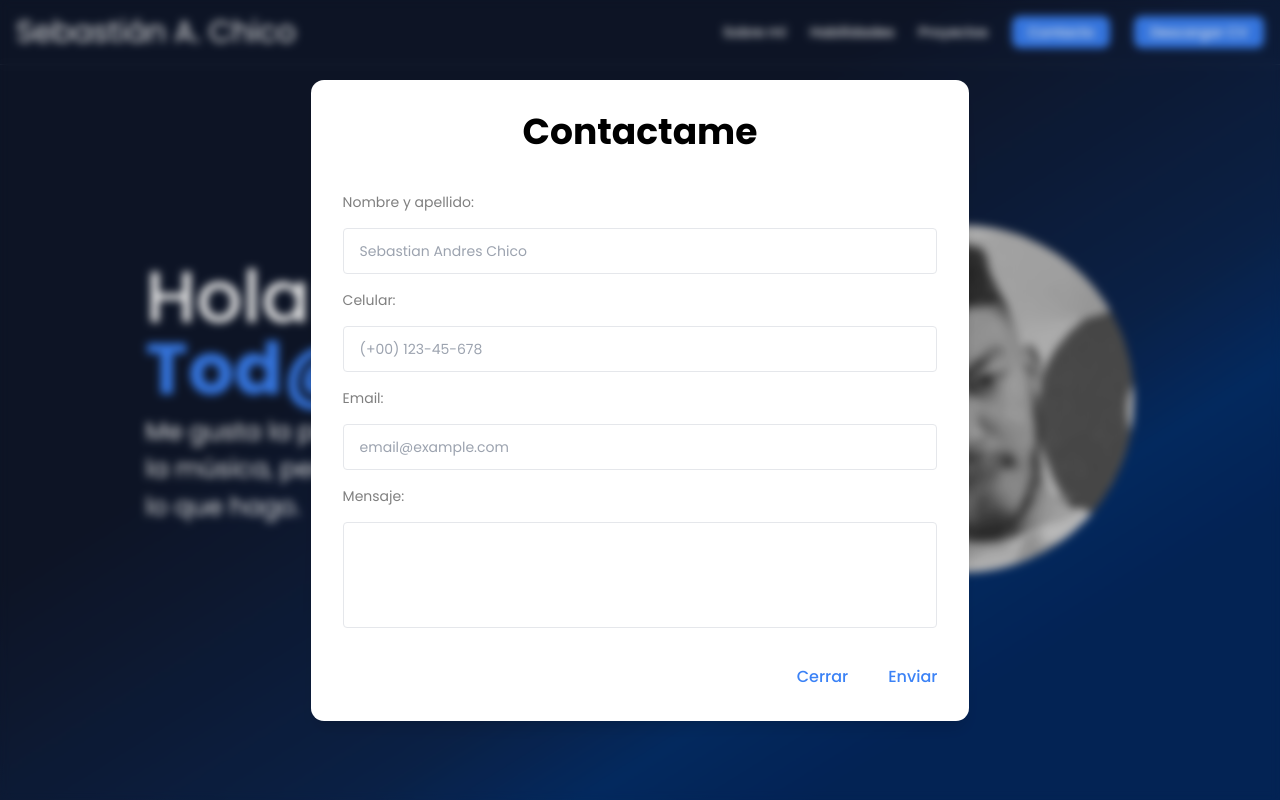
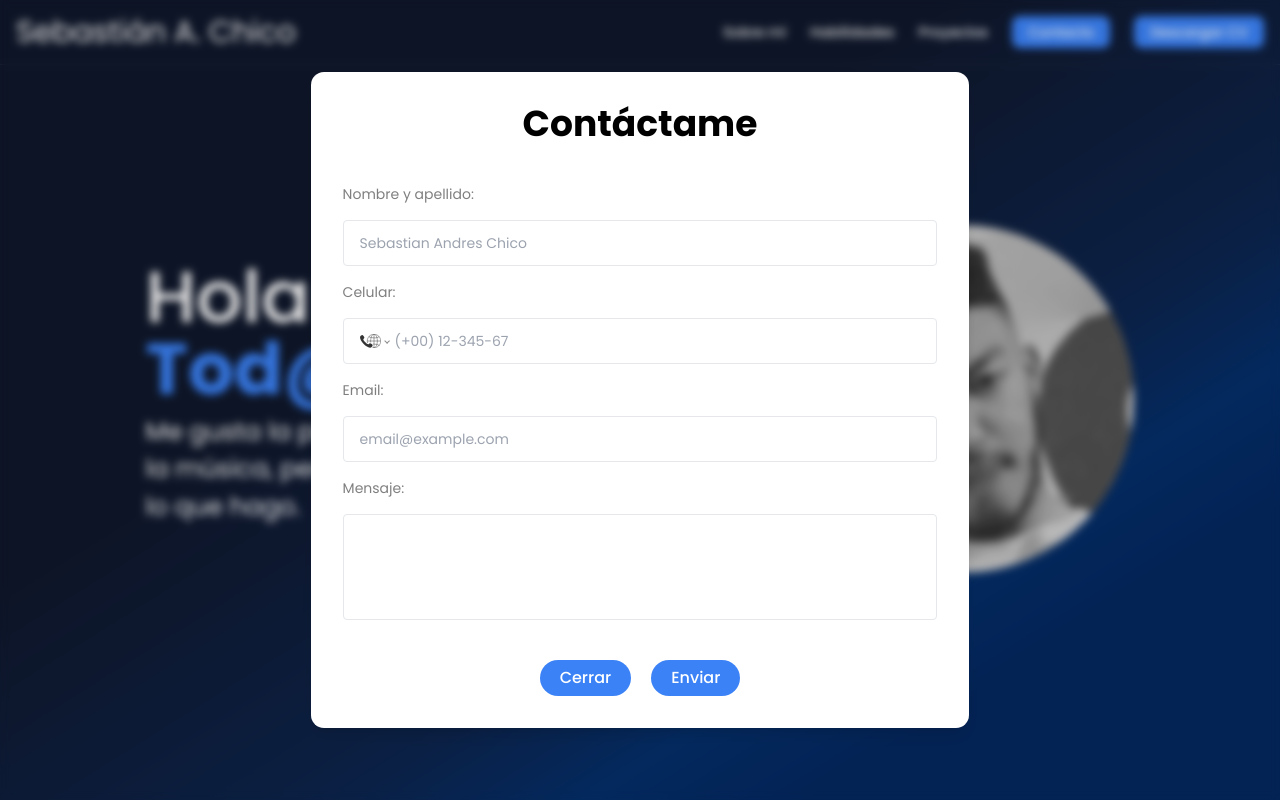
Before and after one commit to sebvsch/Portfolio, a React (Vite) app: page / in a window 1280 px wide. Both pictures are taken after a click on the button "Contacto". Built offline with nearby package versions, Linux system fonts and the light colour scheme; grey boxes are pictures that could not be loaded.

Commit message:
validacion numero telefonico

```diff
--- a/package.json
+++ b/package.json
@@ -13,6 +13,7 @@
     "@emailjs/browser": "^3.11.0",
     "react": "^18.2.0",
     "react-dom": "^18.2.0",
+    "react-phone-number-input": "^3.3.7",
     "react-router-dom": "^6.16.0",
     "sweetalert2": "^11.7.32"
   },
--- a/src/components/ModalContacto.jsx
+++ b/src/components/ModalContacto.jsx
@@ -1,18 +1,27 @@
 import { AppContext } from "../context/AppContext";
-import React, { useContext, useRef } from "react";
+import React, { useContext } from "react";
+import 'react-phone-number-input/style.css'
+import PhoneInput from 'react-phone-number-input'
 
 function ModalContacto() {
-    const { setMostrarModal, handleSubmit, form, setForm, handleForm, enviarForm } = useContext(AppContext);
+    const { setMostrarModal, handleSubmit, form, handleForm, enviarForm, number, setNumber, handleChange } = useContext(AppContext);
+
 
     return (
         <div className="fixed inset-0 bg-black bg-opacity-10 backdrop-blur-sm flex justify-center items-center">
-            <div className="bg-white p-8 rounded-[13px] flex flex-col justify-center items-center gap-6 shadow-lg ">
+            <div className="bg-white p-8 rounded-[13px] flex flex-col justify-center items-center gap-6 shadow-lg">
                 <div>
                     <form
                         ref={enviarForm}
                         onChange={handleForm}
-                        onSubmit={handleSubmit}>
-                        <h1 className="text-4xl font-bold mb-10 px-[5em]">Contactame</h1>
+                        onSubmit={(e) => {
+                            handleSubmit(e);
+                            setMostrarModal(false);
+                        }}
+                        className="flex flex-col"
+                    >
+                        <h1 className="text-4xl font-bold mb-10 px-[5em]">Contáctame</h1>
+
                         <label className="block mb-4 text-black/50">Nombre y apellido:</label>
                         <input
                             className="border rounded py-3 px-4 mb-4 w-full"
@@ -23,12 +32,12 @@ function ModalContacto() {
                             required
                         />
                         <label className="block mb-4 text-black/50">Celular:</label>
-                        <input
+                        <PhoneInput
                             className="border rounded py-3 px-4 mb-4 w-full"
-                            value={form.celular}
                             name="user_phone"
-                            type="text"
-                            placeholder="(+00) 123-45-678"
+                            country={number}
+                            placeholder="(+00) 12-345-67"
+                            onChange={(value) => { setNumber(value)}}
                             required
                         />
                         <label className="block mb-4 text-black/50">Email:</label>
@@ -48,20 +57,22 @@ function ModalContacto() {
                             rows="4"
                             required
                         ></textarea>
-                        <div className="flex justify-end items-center mt-4 gap-10">
+                        <div className="flex justify-center mt-6 gap-5">
                             <button
-                                className="text-base font-medium text-blue-500 "
+                                className="text-base font-medium text-blue-500 bg-blue-500 text-white p-1.5 px-5 rounded-[20px] ease-in duration-300 hover:bg-[#0cbeff]"
+                                type="button"
                                 onClick={() => setMostrarModal(false)}
                             >
                                 Cerrar
                             </button>
                             <button
-                                className="text-base font-medium text-blue-500 "
+                                className="text-base font-medium text-blue-500 bg-blue-500 text-white p-1.5 px-5 rounded-[20px] ease-in duration-300 hover:bg-[#0cbeff]"
                                 type="submit"
                             >
                                 Enviar
                             </button>
                         </div>
+
                     </form>
                 </div>
             </div>
--- a/src/context/AppContext.jsx
+++ b/src/context/AppContext.jsx
@@ -1,6 +1,7 @@
 import React, { createContext, useState, useRef } from "react";
 import Swal from 'sweetalert2'
 import emailjs from '@emailjs/browser';
+
 
 export const AppContext = createContext();
 
@@ -10,10 +11,11 @@ export const AppContextProvider = ({ children }) => {
 
     const [form, setForm] = useState({
         nombre: "",
-        celular: "",
         email: "",
         mensaje: ""
     })
+
+    const [number, setNumber] = useState("")
 
 
     const successAlert = () => {
@@ -40,15 +42,16 @@ export const AppContextProvider = ({ children }) => {
         successAlert();
         setForm({
             nombre: "",
-            celular: "",
             email: "",
             mensaje: ""
         });
+    }
 
-    }
 
     return (
         <AppContext.Provider value={{
+            number,
+            setNumber,
             enviarForm,
             handleForm,
             form,
```
Also changed, not shown: 1 other file (tests, documents, lock files or other folders).
